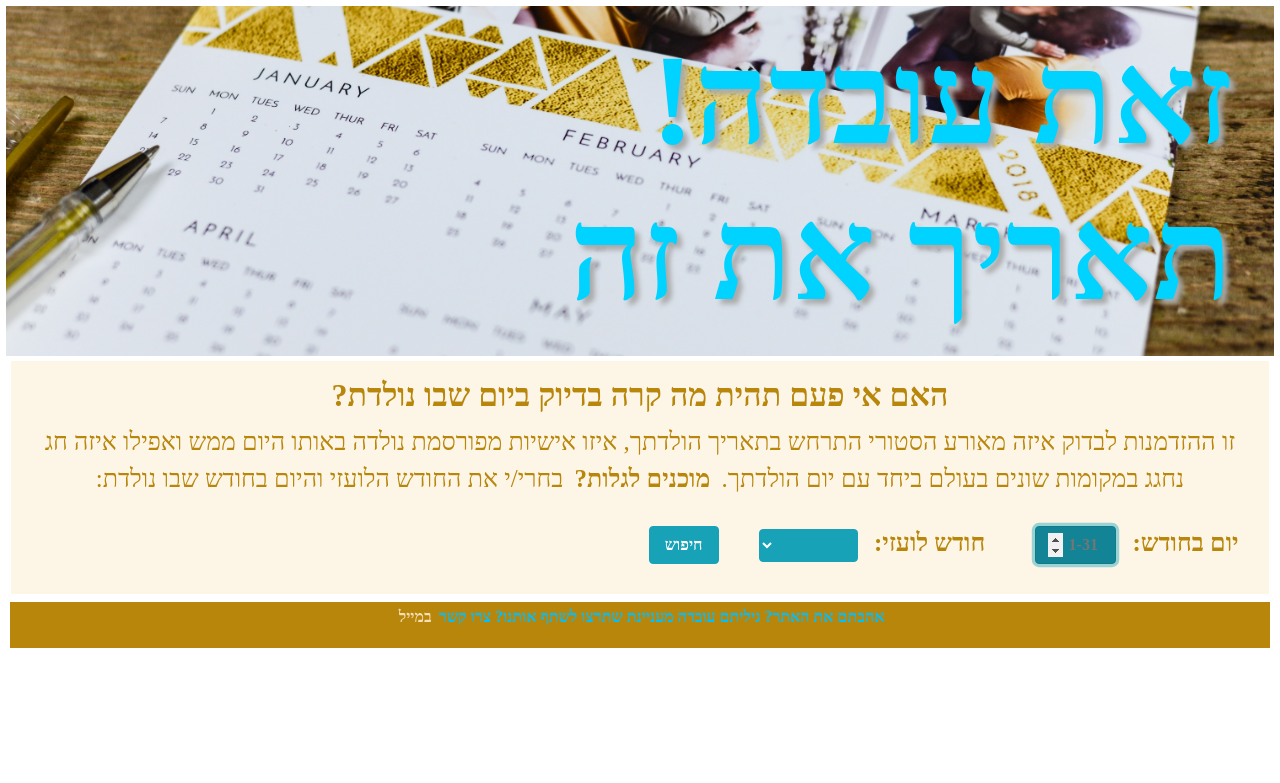
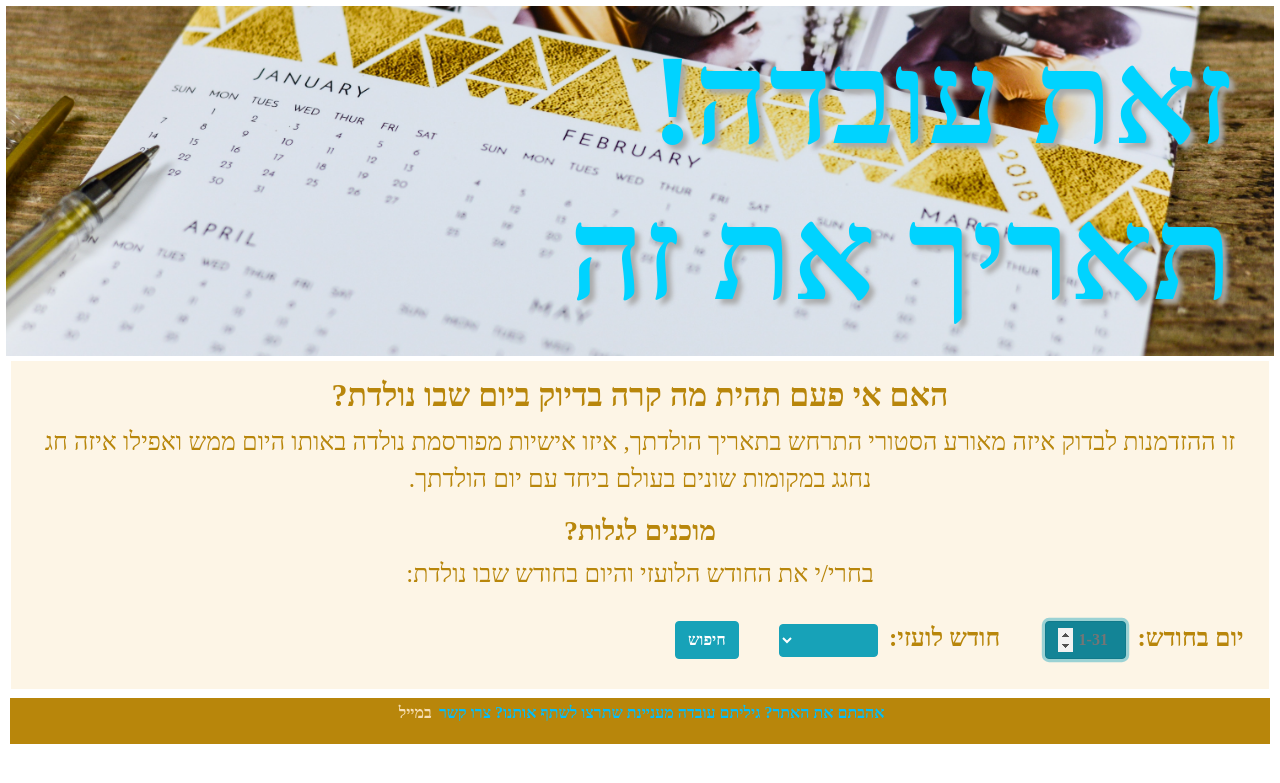
Before and after one commit to hadaskedar2020/Search-E-Date, a Flask app: page / in a window 1280 px wide. Shown: the top 783 px of the page. Run offline with Flask 2, Linux system fonts and the light colour scheme; some libraries are stand-ins or nearby versions.

Commit message:
Update index.html

```diff
--- a/templates/index.html
+++ b/templates/index.html
@@ -19,15 +19,15 @@
     <h1 id="ancor_location">זאת עובדה!<br>תאריך את זה</h1>
   </div>
   <div class="button">
-	<h2><strong>האם אי פעם תהית מה קרה בדיוק ביום שבו נולדת?</strong></h2>
-	<p>זו ההזדמנות לבדוק איזה מאורע הסטורי התרחש בתאריך הולדתך, איזו אישיות מפורסמת נולדה באותו היום ממש ואפילו איזה חג נחגג במקומות שונים בעולם ביחד עם יום הולדתך. <strong>מוכנים לגלות?  </strong> בחרי/י את החודש הלועזי והיום בחודש שבו נולדת:</p>
+	<h2>האם אי פעם תהית מה קרה בדיוק ביום שבו נולדת?</h2>
+	<p>זו ההזדמנות לבדוק איזה מאורע הסטורי התרחש בתאריך הולדתך, איזו אישיות מפורסמת נולדה באותו היום ממש ואפילו איזה חג נחגג במקומות שונים בעולם ביחד עם יום הולדתך. </p><h3>מוכנים לגלות?  </h3><p> בחרי/י את החודש הלועזי והיום בחודש שבו נולדת:</p>
 	<form id="search-form" class="row" action="{{ url_for('.search_date', _anchor='ancor_location') }}" method = "get">
 		<div class="col-auto">
-          <label for="day"><strong>יום בחודש: </strong></label>
+          <label for="day" id="daylable">יום בחודש: </label>
           <input class="btn btn-info" id="day" name="day" type="number" placeholder="1-31" tabindex=0 autofocus min="1" max="31" required>
         </div>
         <div class="col-auto">
-          <label id="month"><strong>חודש לועזי: </strong></label>
+          <label id="month">חודש לועזי: </label>
 			<select class="btn btn-info dropdown-toggle" name="month" id="dropdown" placeholder="חודש" required>
 				<option value=""></option>
 				<option value="בינואר">ינואר</option>
@@ -45,7 +45,7 @@
 				</select><br>
         </div>
         <div class="col-auto">
-          <button type="submit" class="btn btn-info"><strong>חיפוש</strong></button>
+          <button id="info" type="submit" class="btn btn-info">חיפוש</button>
         </div>
       </form>
 
```
